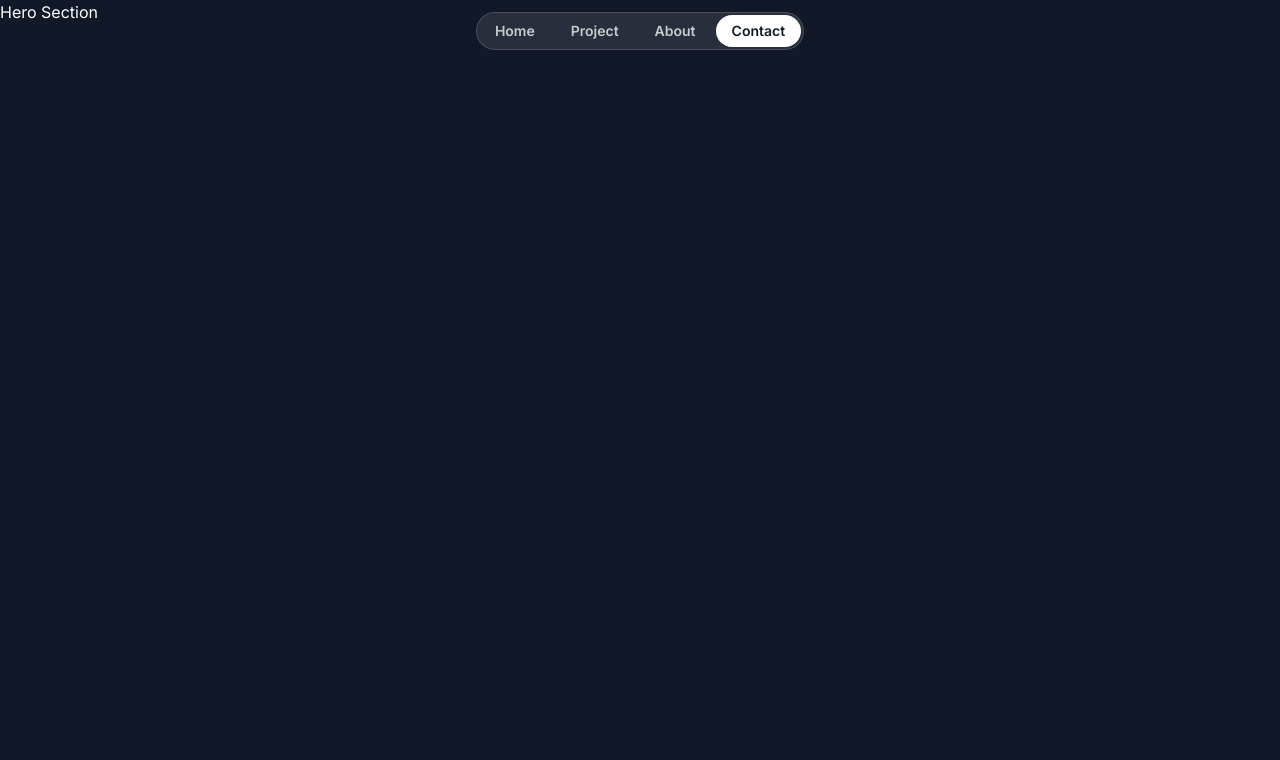
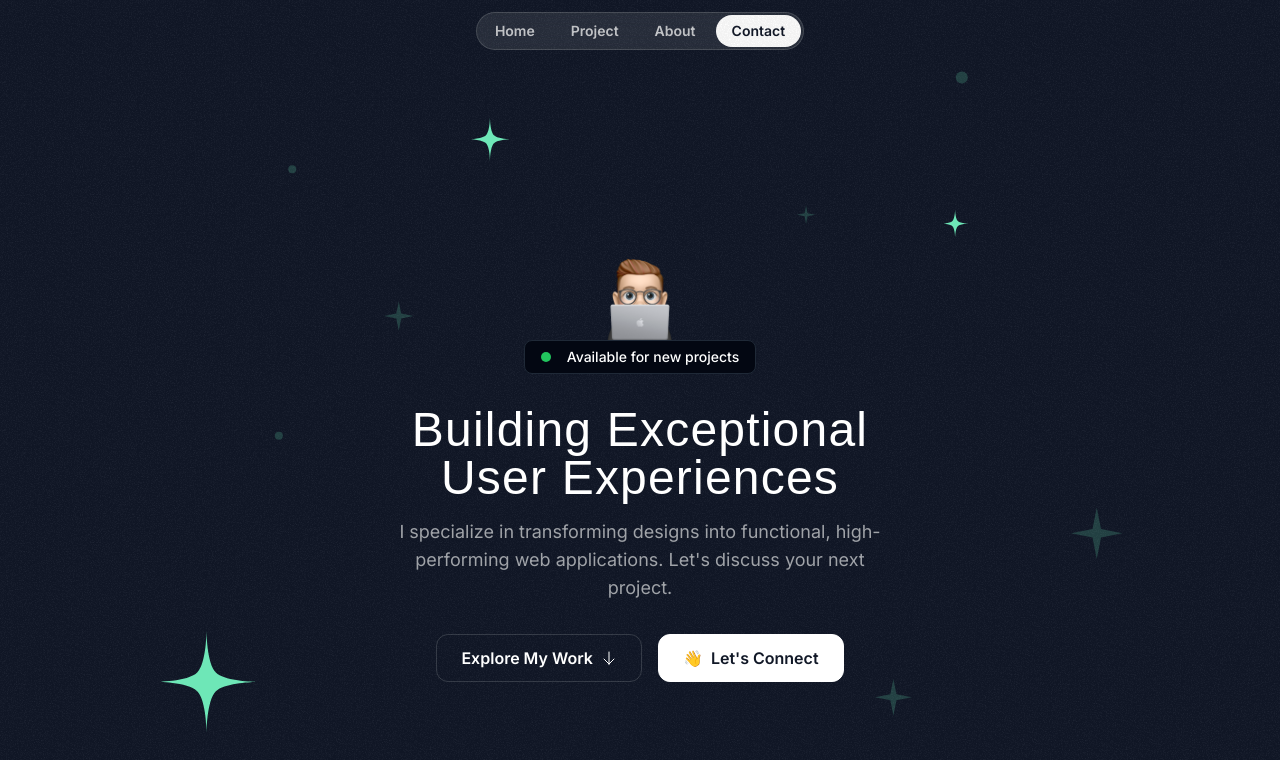
Before and after one commit to cosmoDiv/portfolio-clone, a Next.js app: page / in a window 1280 px wide. Shown: the top 760 px of the page. Built offline with nearby package versions, Linux system fonts and the light colour scheme; a web font is replaced by a local one.

Commit message:
Done Hero section

```diff
--- a/src/sections/Hero.tsx
+++ b/src/sections/Hero.tsx
@@ -1,3 +1,87 @@
+import memojiImage from "@/assets/images/memoji-computer.png";
+import ArrowDown from "@/assets/icons/arrow-down.svg";
+import grainImage from "@/assets/images/grain.jpg";
+import StarIcon from "@/assets/icons/star.svg";
+import SparkleIcon from "@/assets/icons/sparkle.svg";
+import Image from "next/image";
+import HeroOrbit from "@/components/HeroOrbit";
 export const HeroSection = () => {
-  return <div>Hero Section</div>;
+  return (
+    <div className="py-32 md:py-48 lg:py-60 relative z-0 overflow-x-clip">
+      <div className="absolute inset-0 [mask-image:linear-gradient(to_bottom,transparent,black_10%,black_70%]">
+        <div
+          className="absolute inset-0 -z-30 opacity-5"
+          style={{ backgroundImage: `url(${grainImage.src})` }}
+        ></div>
+        <div className="size-[620px] hero-ring"></div>
+        <div className="size-[820px] hero-ring"></div>
+        <div className="size-[1020px] hero-ring"></div>
+        <div className="size-[1220px] hero-ring"></div>
+        <HeroOrbit size={800} rotation={-72}>
+          <StarIcon className="size-28 text-emerald-300" />
+        </HeroOrbit>
+        <HeroOrbit size={550} rotation={20}>
+          <StarIcon className="size-12 text-emerald-300" />
+        </HeroOrbit>
+        <HeroOrbit size={590} rotation={98}>
+          <StarIcon className="size-8 text-emerald-300" />
+        </HeroOrbit>
+        <HeroOrbit size={430} rotation={-14}>
+          <SparkleIcon className="size-8 text-emerald-300/20" />
+        </HeroOrbit>
+        <HeroOrbit size={440} rotation={79}>
+          <SparkleIcon className="size-5 text-emerald-300/20" />
+        </HeroOrbit>
+        <HeroOrbit size={530} rotation={178}>
+          <SparkleIcon className="size-10 text-emerald-300/20" />
+        </HeroOrbit>
+        <HeroOrbit size={710} rotation={144}>
+          <SparkleIcon className="size-14 text-emerald-300/20" />
+        </HeroOrbit>
+        <HeroOrbit size={720} rotation={85}>
+          <div className="size-3 bg-emerald-300/20 rounded-full" />
+        </HeroOrbit>
+        <HeroOrbit size={520} rotation={-41}>
+          <div className="size-2 bg-emerald-300/20 rounded-full" />
+        </HeroOrbit>
+        <HeroOrbit size={650} rotation={-5}>
+          <div className="size-2 bg-emerald-300/20 rounded-full" />
+        </HeroOrbit>
+      </div>
+      <div className="container">
+        <div className="flex flex-col items-center">
+          <Image
+            src={memojiImage}
+            className="size-[100px]"
+            alt="Person peeking from behind laptop"
+          />
+          <div className="bg-gray-950 border border-gray-800 px-4 py-1.5 inline-flex items-center gap-4 rounded-lg">
+            <div className="rounded-full bg-green-500 size-2.5"></div>
+            <div className="text-sm  font-medium">
+              Available for new projects
+            </div>
+          </div>
+        </div>
+        <div className="max-w-lg mx-auto">
+          <h1 className="font-serif text-3xl text-center md:text-5xl mt-8 tracking-wide ">
+            Building Exceptional User Experiences
+          </h1>
+          <p className="mt-4 text-center text-white/60 md:text-lg">
+            I specialize in transforming designs into functional,
+            high-performing web applications. Let's discuss your next project.
+          </p>
+        </div>
+        <div className="flex flex-col md:flex-row justify-center items-center mt-8 gap-4">
+          <button className="inline-flex items-center gap-2 border border-white/15 px-6 h-12 rounded-xl ">
+            <span className="font-semibold">Explore My Work</span>
+            <ArrowDown className="size-4" />
+          </button>
+          <button className="inline-flex items-center gap-2 border border-white bg-white text-gray-900 h-12 px-6 rounded-xl">
+            <span>👋</span>
+            <span className="font-semibold ">Let's Connect</span>
+          </button>
+        </div>
+      </div>
+    </div>
+  );
 };
```
